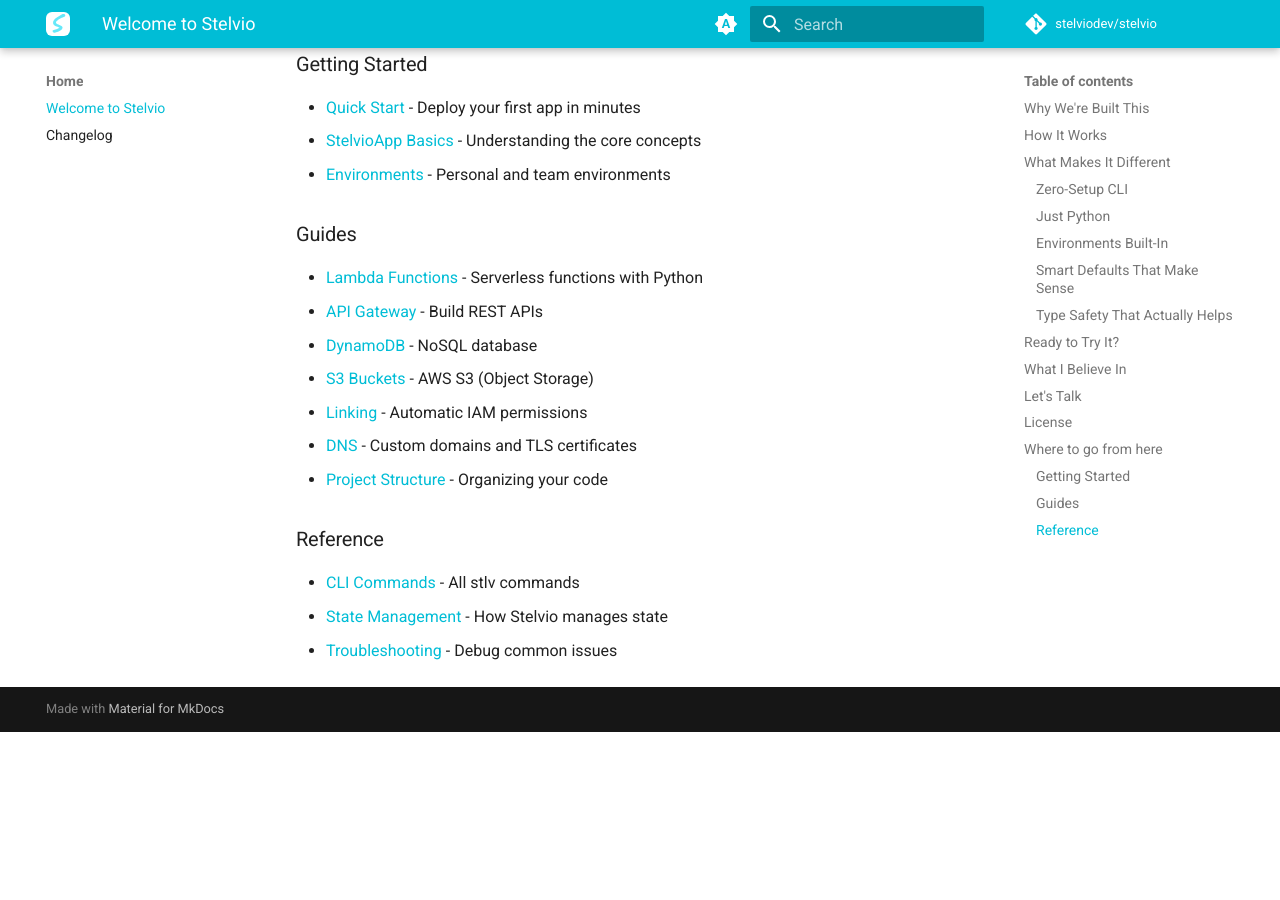
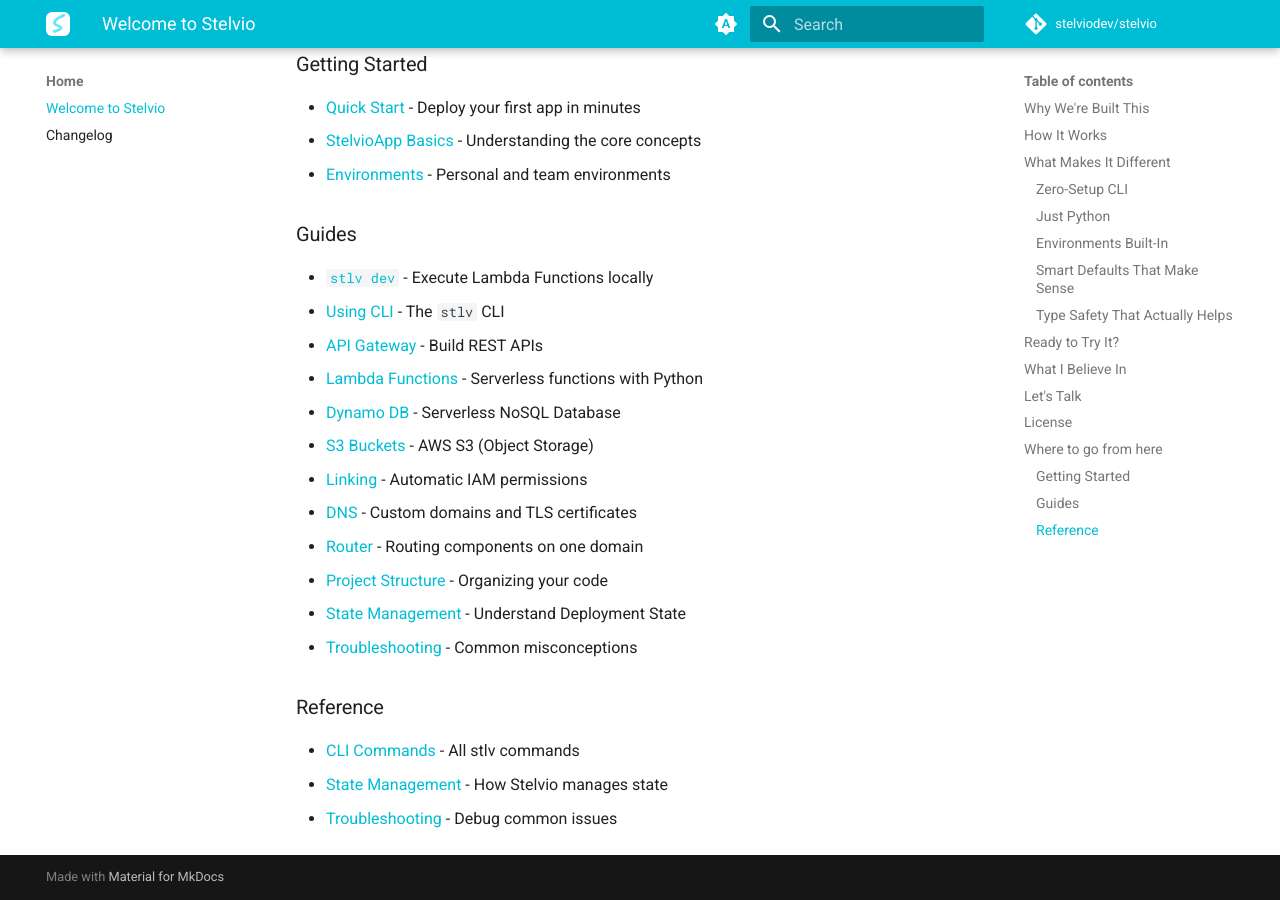
Before and after one commit to stelviodev/stelvio, an MkDocs documentation site: the page built from docs/index.md, in a window 1280 px wide and 900 px high, scrolled down 3143 px. Built offline with MkDocs 1.6.1 and Material for MkDocs 9.7.7, drawn with Linux system fonts in a browser that asks for light colours; comment, search, counter and statistics services are not loaded; before the commit the page ends 3875 px from its top, so only the background shows below that.

Commit message:
fix: Add links to guides on docs index (#111)
* fix: Add links to guides on docs index

* add nosql

```diff
--- a/docs/index.md
+++ b/docs/index.md
@@ -112,13 +112,18 @@
 
 ### Guides
 
+- [`stlv dev`](guides/stlv-dev.md) - Execute Lambda Functions locally
+- [Using CLI](guides/using-cli.md) - The `stlv` CLI
+- [API Gateway](guides/api-gateway.md) - Build REST APIs
 - [Lambda Functions](guides/lambda.md) - Serverless functions with Python
-- [API Gateway](guides/api-gateway.md) - Build REST APIs
-- [DynamoDB](guides/dynamo-db.md) - NoSQL database
+- [Dynamo DB](guides/dynamo-db.md) - Serverless NoSQL Database
 - [S3 Buckets](guides/s3.md) - AWS S3 (Object Storage)
 - [Linking](guides/linking.md) - Automatic IAM permissions
 - [DNS](guides/dns.md) - Custom domains and TLS certificates
+- [Router](guides/cloudfront-router.md) - Routing components on one domain
 - [Project Structure](guides/project-structure.md) - Organizing your code
+- [State Management](guides/state.md) - Understand Deployment State
+- [Troubleshooting](guides/troubleshooting.md) - Common misconceptions
 
 ### Reference
 
```
